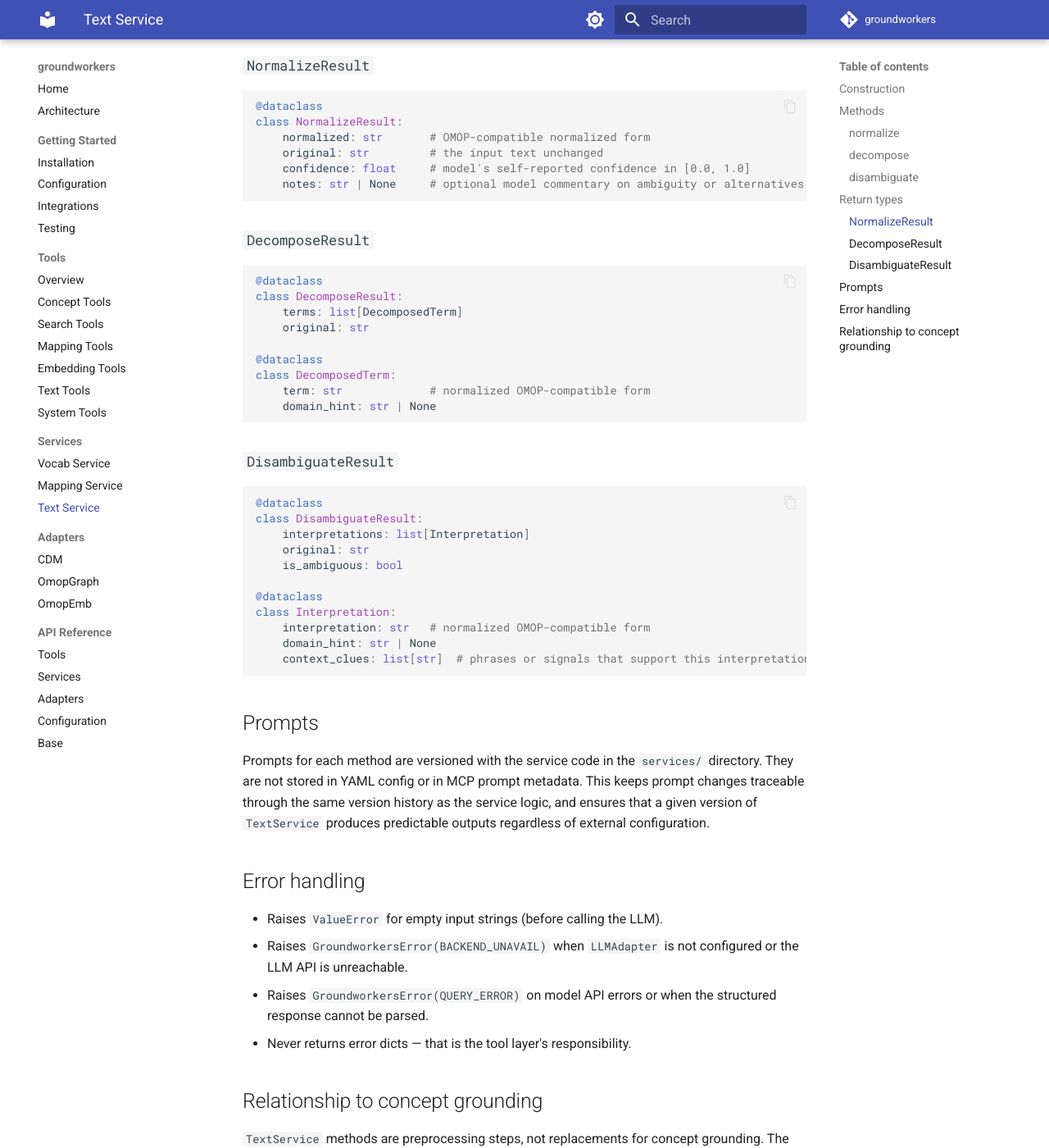
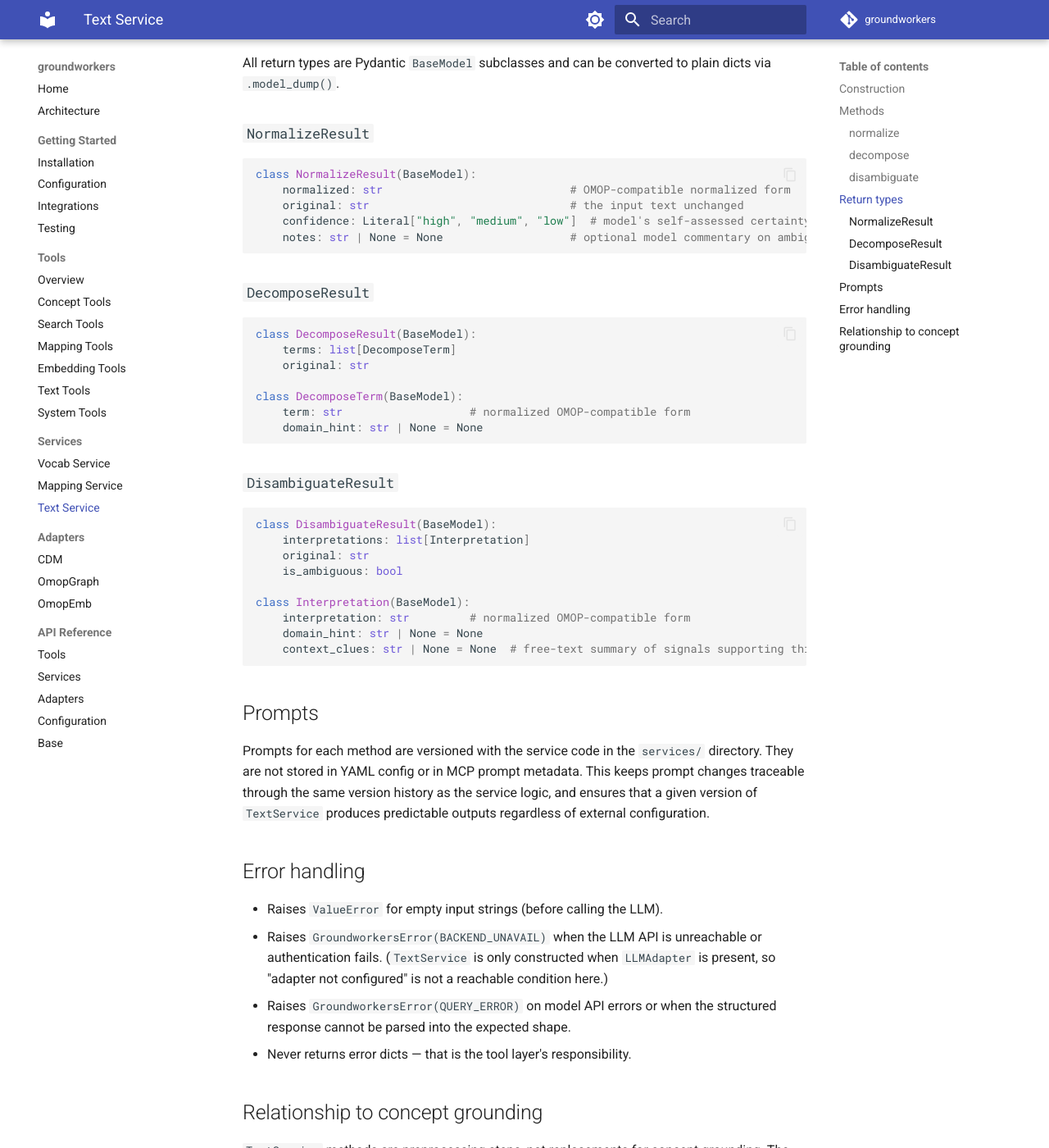
Before and after one commit to AustralianCancerDataNetwork/groundworkers, an MkDocs documentation site: the page built from docs/services/text.md, in a window 1280 px wide and 1400 px high, scrolled down 1987 px. Shown: the whole window at 82% size. Built offline with MkDocs 1.6.1 and Material for MkDocs 9.7.7, drawn with Linux system fonts in a browser that asks for light colours; comment, search, counter and statistics services are not loaded; some of the changed text lies outside the part shown.

Commit message:
code review changes

````diff
--- a/docs/services/text.md
+++ b/docs/services/text.md
@@ -86,45 +86,43 @@ interpretation behaves the same as a normalized result.
 
 ## Return types
 
+All return types are Pydantic `BaseModel` subclasses and can be converted to plain
+dicts via `.model_dump()`.
+
 ### `NormalizeResult`
 
 ```python
-@dataclass
-class NormalizeResult:
-    normalized: str       # OMOP-compatible normalized form
-    original: str         # the input text unchanged
-    confidence: float     # model's self-reported confidence in [0.0, 1.0]
-    notes: str | None     # optional model commentary on ambiguity or alternatives
+class NormalizeResult(BaseModel):
+    normalized: str                            # OMOP-compatible normalized form
+    original: str                              # the input text unchanged
+    confidence: Literal["high", "medium", "low"]  # model's self-assessed certainty
+    notes: str | None = None                   # optional model commentary on ambiguity or alternatives
 ```
 
 ### `DecomposeResult`
 
 ```python
-@dataclass
-class DecomposeResult:
-    terms: list[DecomposedTerm]
+class DecomposeResult(BaseModel):
+    terms: list[DecomposeTerm]
     original: str
 
-@dataclass
-class DecomposedTerm:
-    term: str             # normalized OMOP-compatible form
-    domain_hint: str | None
+class DecomposeTerm(BaseModel):
+    term: str                   # normalized OMOP-compatible form
+    domain_hint: str | None = None
 ```
 
 ### `DisambiguateResult`
 
 ```python
-@dataclass
-class DisambiguateResult:
+class DisambiguateResult(BaseModel):
     interpretations: list[Interpretation]
     original: str
     is_ambiguous: bool
 
-@dataclass
-class Interpretation:
-    interpretation: str   # normalized OMOP-compatible form
-    domain_hint: str | None
-    context_clues: list[str]  # phrases or signals that support this interpretation
+class Interpretation(BaseModel):
+    interpretation: str         # normalized OMOP-compatible form
+    domain_hint: str | None = None
+    context_clues: str | None = None  # free-text summary of signals supporting this interpretation
 ```
 
 ## Prompts
@@ -138,10 +136,11 @@ of external configuration.
 ## Error handling
 
 - Raises `ValueError` for empty input strings (before calling the LLM).
-- Raises `GroundworkersError(BACKEND_UNAVAIL)` when `LLMAdapter` is not configured
-  or the LLM API is unreachable.
+- Raises `GroundworkersError(BACKEND_UNAVAIL)` when the LLM API is unreachable or
+  authentication fails. (`TextService` is only constructed when `LLMAdapter` is
+  present, so "adapter not configured" is not a reachable condition here.)
 - Raises `GroundworkersError(QUERY_ERROR)` on model API errors or when the structured
-  response cannot be parsed.
+  response cannot be parsed into the expected shape.
 - Never returns error dicts — that is the tool layer's responsibility.
 
 ## Relationship to concept grounding
````
Also changed, not shown: other parts of docs/services/text.md (+2 -2 lines), docs/services/vocab.md (+2 -2 lines), docs/tools/text.md (+16 -19 lines), docs/usage/configuration.md (+1 -1 lines), 5 other files.
